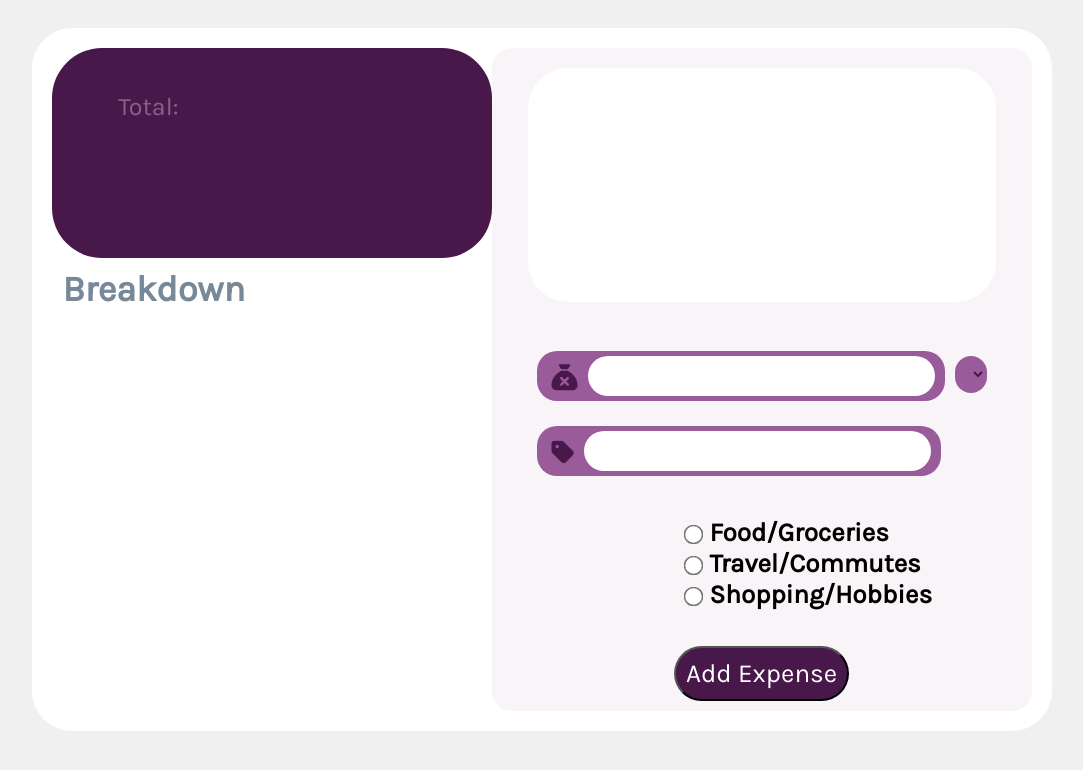
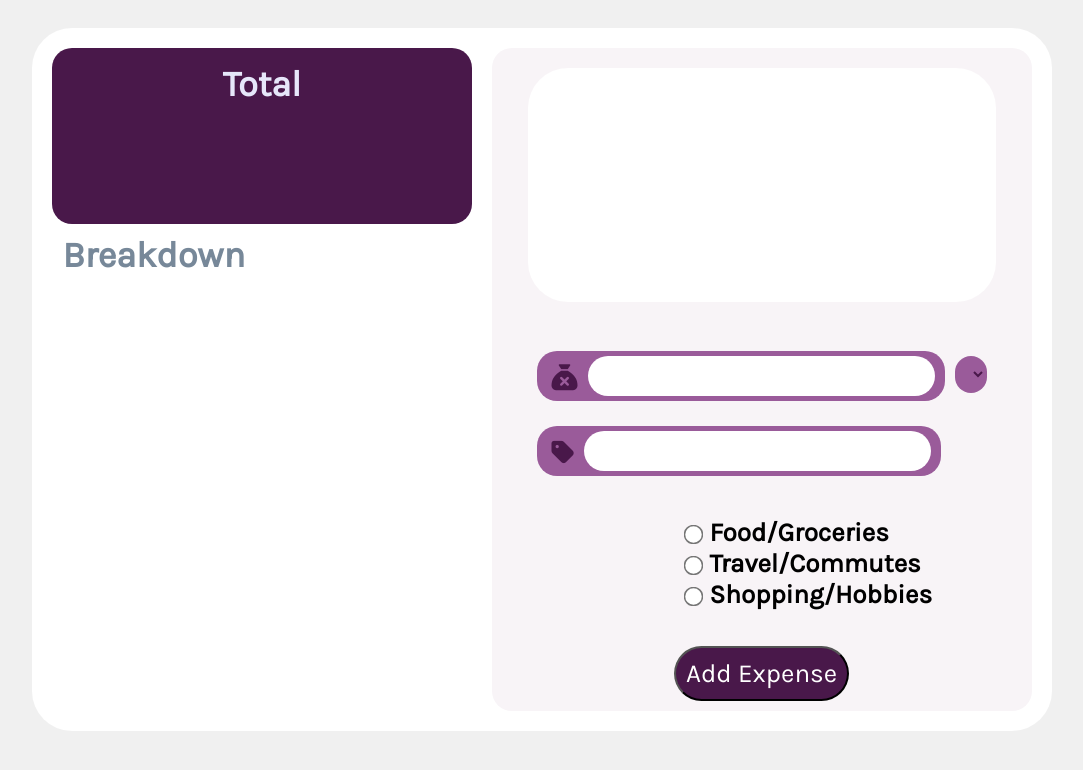
Before and after one commit to AseelFatayerji/Expense-Tracker, a plain HTML site: page index.html in a window 1280 px wide. Shown: the whole page, without its empty margins (118-1201 px from the left). Drawn offline with nearby package versions, Linux system fonts and the light colour scheme; no server answers.

Commit message:
Fixed title css

```diff
--- a/index.html
+++ b/index.html
@@ -19,7 +19,7 @@
     <div class="main main-container flex-between">
       <div class="info">
         <div class="total">
-          <div class="title">Total:</div>
+          <div class="title">Total</div>
           <div id="total"></div>
         </div>
         <div class="container flex-between">
--- a/script.js
+++ b/script.js
@@ -1,6 +1,6 @@
 async function GetCurrency() {
   const res = await fetch(
-    "https://rich-erin-angler-hem.cyclic.app/students/available"
+    "https://ivory-ostrich-yoke.cyclic.app/students/available"
   )
     .then(function (response) {
       const currency = response.json();
--- a/style.css
+++ b/style.css
@@ -68,18 +68,19 @@ option {
 }
 
 .total {
-  border-radius: 50px;
+  border-radius: 20px;
   background-color: var(--main);
-  font-size: 50px;
-  text-align: lefty;
-  padding: 10% 0px 0px 15%;
-  color: white;
+  height: 25%;
+  text-align: center;
+  margin-right: 20px;
   max-width: 100%;
-  height: 25%;
+  padding: 5px;
 }
 .title {
-  font-size: 25px;
-  color: #8b608b;
+  font-size: 36px;
+  font-weight: bolder;
+  color: lavender;
+  margin: 10px;
 }
 .breakdown {
   align-items: center;
```
